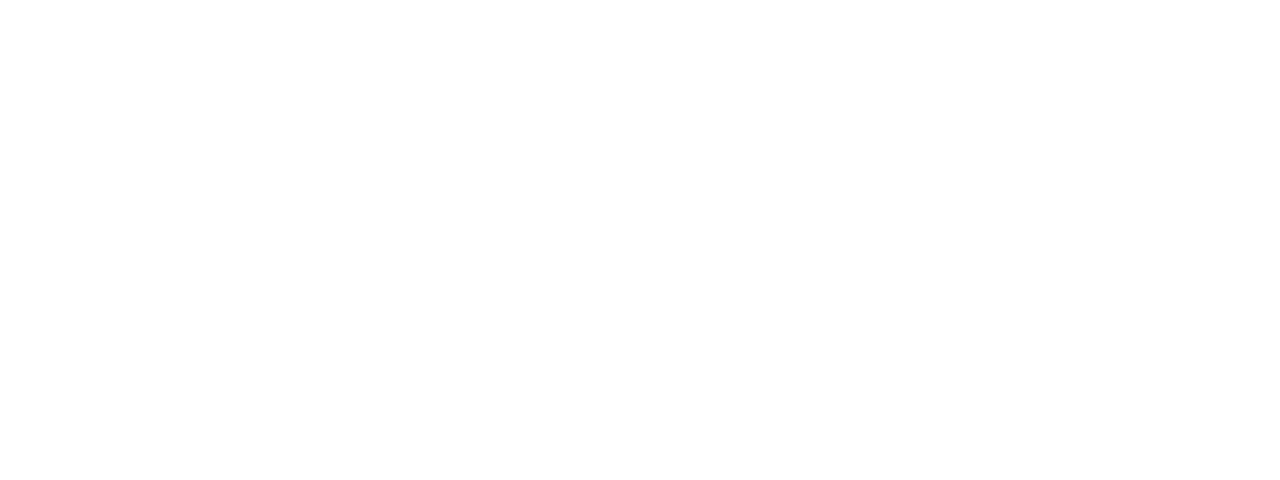
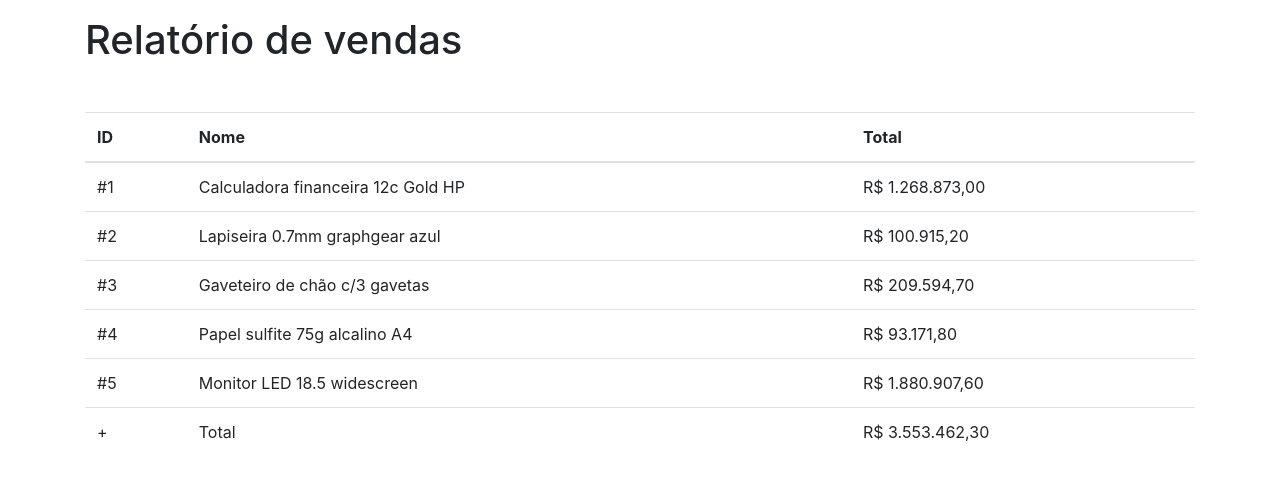
Before and after one commit to eedsa1/praticando-vue-js, a website: page sales/index.html in a window 1280 px wide. Drawn offline with Linux system fonts and the light colour scheme.

Commit message:
adição do código do gerador de qrcode e da listagem de dados de venda

```diff
--- a/sales/index.html
+++ b/sales/index.html
@@ -7,11 +7,102 @@
     <link rel="stylesheet" href="css/bootstrap.min.css">
     <title>Relatório de Vendas</title>
 </head>
+<div id="app">
+    <div class="container">
+        <h1 class="mt-3">{{title}}</h1>
+        <!-- <table class="mt-5 table">
+            <thead>
+                <tr>
+                    <th>ID</th>
+                    <th>Nome</th>
+                    <th>Preço</th>
+                    <th>Qtde</th>
+                    <th>Data</th>
+                </tr>
+            </thead>
+            <tbody>
+                <tr v-for="sale in sales">
+                    <td>{{sale.id}}</td>
+                    <td>{{sale.name}}</td>
+                    <td v-money="'R$'">{{sale.price}}</td>
+                    <td>{{sale.qtde}}</td>
+                    <td>{{sale.date}}</td>
+                </tr>
+            </tbody>
+        </table> -->
 
+        <table class="mt-5 table" v-if="salesByProduct">
+            <thead>
+                <th>ID</th>
+                <th>Nome</th>
+                <th>Total</th>
+            </thead>
+            <tbody>
+                <tr v-for="(sale, index) in salesByProduct">
+                    <td>#{{ index + 1 }}</td>
+                    <td>{{ sale.name }}</td>
+                    <td v-money="'R$'">{{ sale.value }}</td>
+                </tr>
+            </tbody>
+            <tfoot>
+                <tr>
+                    <td>+</td>
+                    <td>Total</td>
+                    <td v-money="'R$'">{{ calculateTotal(salesByProduct) }}</td>
+                </tr>
+            </tfoot>
+        </table>
+    </div>
+</div>
 <body>
 
     <script>
-        // ...
+        Vue.directive("money", {
+            inserted(el, binding) {
+                const amount = parseFloat(el.innerHTML).toFixed(2)
+                    .replace('.',',')
+                    .replace(/(\d)(?=(\d{3})+\,)/g, '$1.')
+                el.innerHTML = `${binding.value} ${amount}`
+            }
+        })
+        new Vue({
+            el: "#app",
+            data: {
+                title: "Relatório de vendas",
+                sales: null
+            },
+            methods: {
+                getSales() {
+                    fetch("/data/sales.json")
+                        .then(resp => resp.json())
+                        .then(data => this.sales = data)
+                },
+                calculateTotal(sales) {
+                    if (!sales) return 0
+                    return sales.reduce((total, sale) => total + sale.value, 0)
+                },
+            },
+            computed: {
+                salesByProduct() {
+                    if (!this.sales) return null
+                    const salesByProduct = this.sales.reduce((grouped, sale) => {
+                        if (!grouped.hasOwnProperty(sale.name)) {
+                            grouped[sale.name] = {
+                                name: sale.name,
+                                value: sale.price * sale.qtde
+                            }
+                            return grouped
+                        }
+                        grouped[sale.name].value += sale.price * sale.qtde
+                        return grouped
+                    }, {})
+                    return Object.values(salesByProduct)
+                }
+            },
+            mounted() {
+                this.getSales()
+            },
+        })
     </script>
 </body>
 
```
Also changed, not shown: qrcode/index.html (+30 -2 lines).
